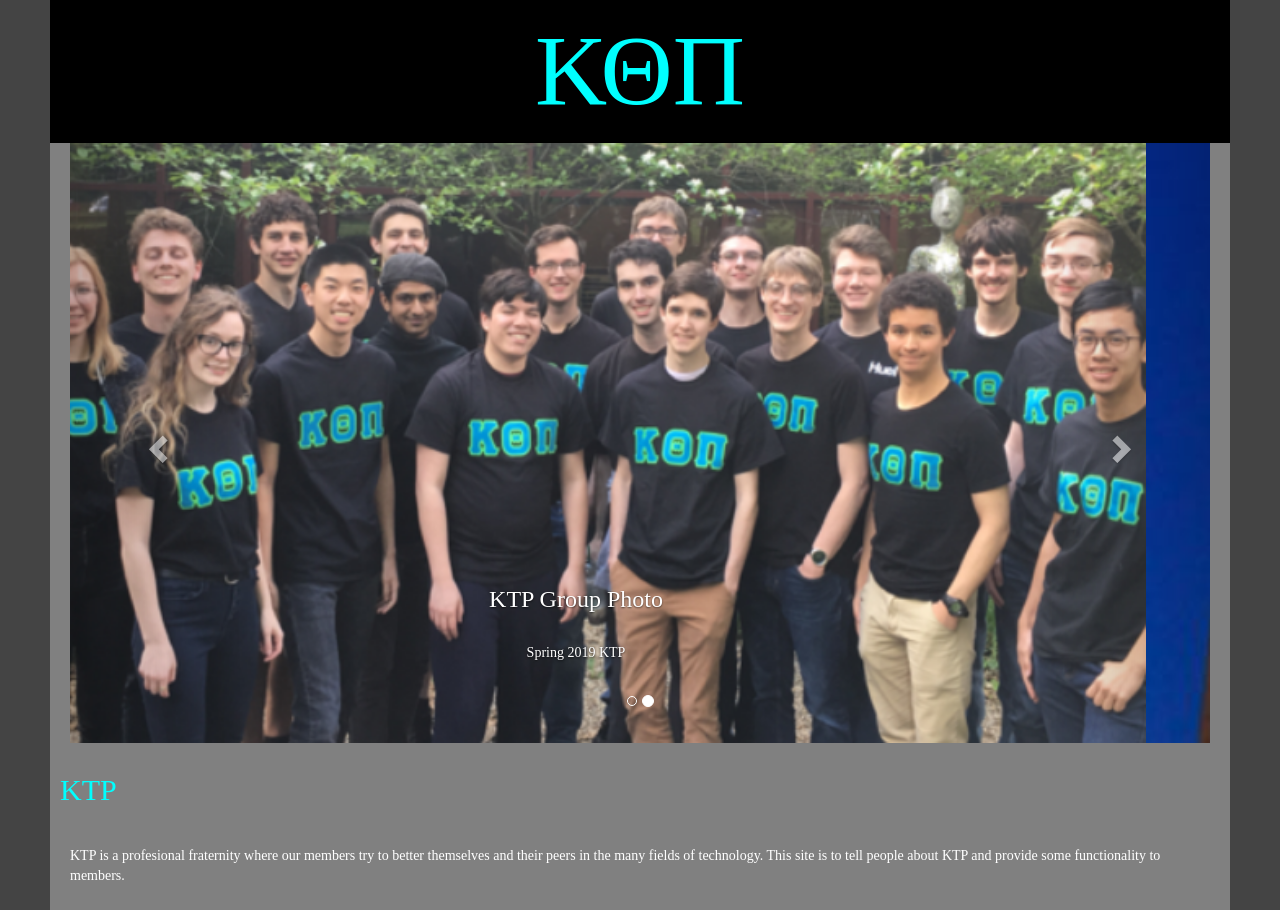
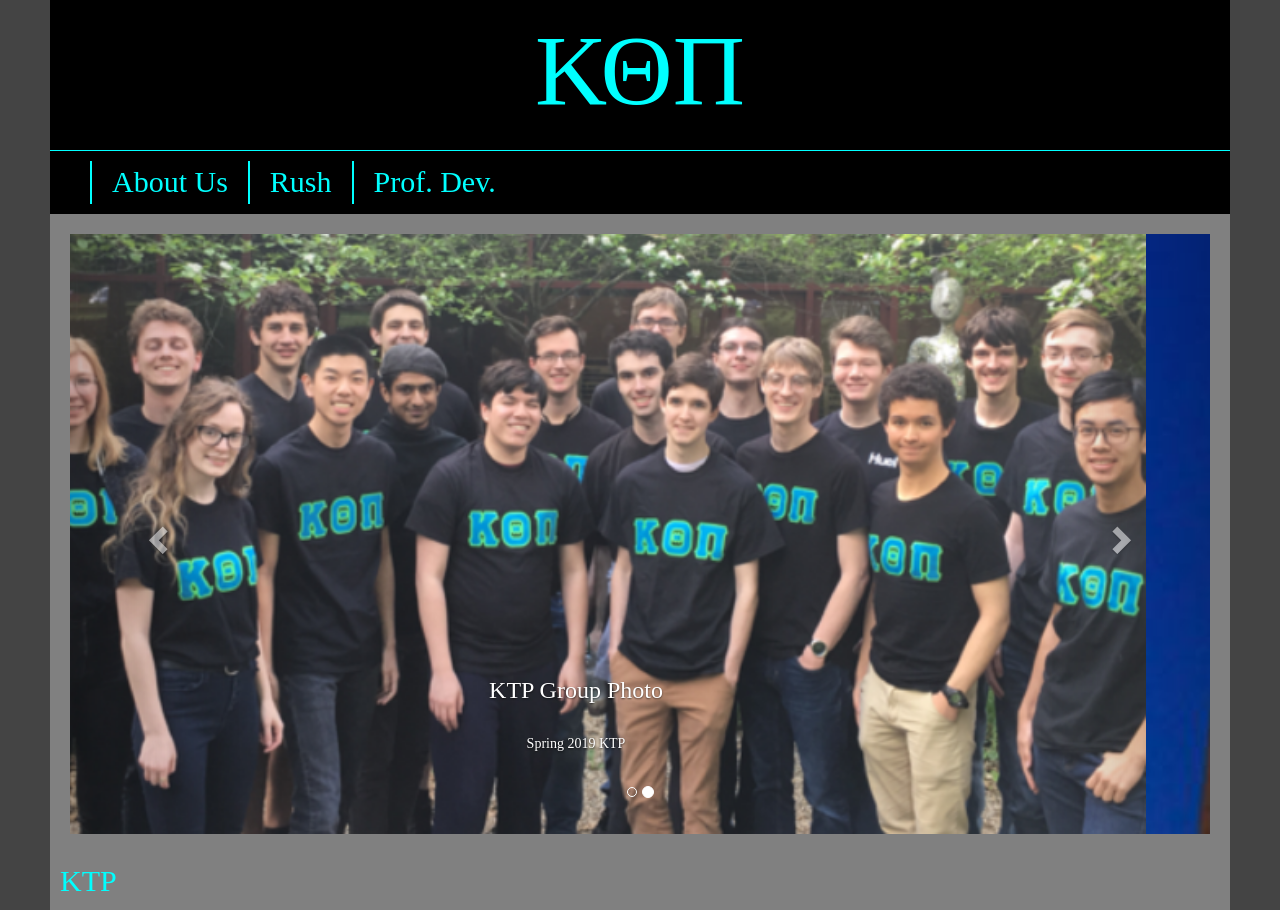
Before and after one commit to tech-ktp-rose/KTPWebsite, a plain HTML site: page frontend/index.html in a window 1280 px wide. Shown: the top 910 px of the page. Drawn offline with nearby package versions, Linux system fonts and the light colour scheme.

Commit message:
updating css adding in other pages

```diff
--- a/frontend/css/index.css
+++ b/frontend/css/index.css
@@ -1,7 +1,3 @@
-figure{
-    text-align: center;
-}
-
 h2 {
     color: aqua;
     padding: 10px;
--- a/frontend/css/styles.css
+++ b/frontend/css/styles.css
@@ -1,11 +1,46 @@
-#banner {
+.banner {
     width: 100%;
     background-color: black;
     color: aqua;
     font-size: 100px;
     text-align: center;
     list-style: none;
-    font-family: "Times New Roman";
+    height: 150px;
+}
+
+.banner>a {
+    text-decoration: none;
+    color: inherit;
+}
+
+.navigation {
+    width: 100%;
+    background-color: black;
+    color: aqua;
+    font-size: 30px;
+    text-align: center;
+    list-style: none;
+    display: flex;
+    border-top: aqua 1px solid;
+    margin-top: 0px;
+}
+
+.navigation>li {
+    margin-top: 10px;
+    margin-bottom: 10px;
+    margin-right: 20px;
+    padding-left: 20px;
+    border-left: aqua 2px solid;
+}
+
+.navigation>li>a {
+    text-decoration: none;
+    color: inherit;
+}
+
+
+.navigation>li>a:hover {
+    color: white;
 }
 
 body {
--- a/frontend/index.html
+++ b/frontend/index.html
@@ -11,12 +11,24 @@
     </head>
 
     <body>
-        <li id = banner>
-                &Kappa;&Theta;&Pi;
+        <li class = banner>
+            <a href="index.html">&Kappa;&Theta;&Pi;</a>
         </li>
 
+        <ul class = navigation>
+            <li>
+                <a href= "aboutUs.html">About Us</a>
+            </li>
+            <li>
+                <a href= "rush.html">Rush</a>
+            </li>
+            <li>
+                <a href= "profDev.html">Prof. Dev.</a>
+            </li>
+        </ul>
+
         <div>
-            <div class="container">
+            <div class="container" style="margin-top: 20px;">
                 <div id="myCarousel" class="carousel slide" data-ride="carousel">
                     <!-- Indicators -->
                     <ol class="carousel-indicators">
```
Also changed, not shown: frontend/aboutUs.html (added, +20 -0 lines), frontend/profDev.html (added, +20 -0 lines), frontend/rush.html (added, +20 -0 lines), backend/app.js (added).
